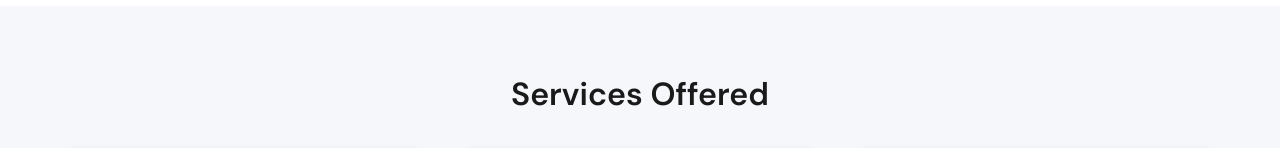
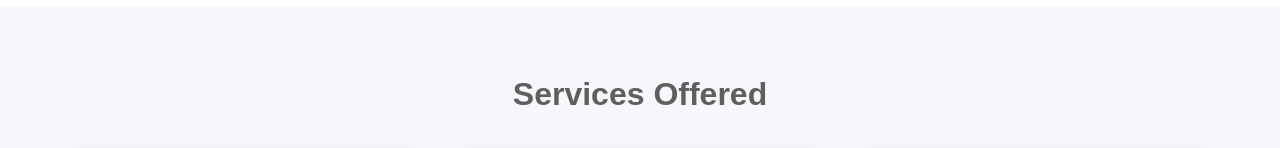
Before and after one commit to antoniogranza/web-tbi, a Vue app: page /about-navigatu in a window 1280 px wide. Shown: the part 498-646 px from the top of the page. Built offline with nearby package versions, Linux system fonts and the light colour scheme; a web font is replaced by a local one.

Commit message:
fix: change section-title font style

```diff
--- a/src/views/NavigatuPanel/AboutNavigatuView.vue
+++ b/src/views/NavigatuPanel/AboutNavigatuView.vue
@@ -527,10 +527,10 @@ const leaders = ref([
 
 /* ── Section common ──────────────────────────────────────────────────────────── */
 .section-title {
-  font-family: 'DM Sans', sans-serif;
+  font-family: 'Montserrat', sans-serif;
   font-size: clamp(1.5rem, 3vw, 2rem);
-  font-weight: 700;
-  color: #1a1a1a;
+  font-weight: 900;
+  color: #5f5f5f;
   margin-bottom: 4px;
 }
 .italic-accent {
```
